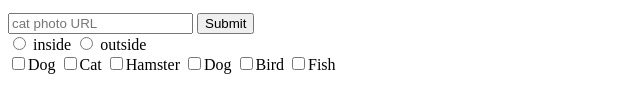
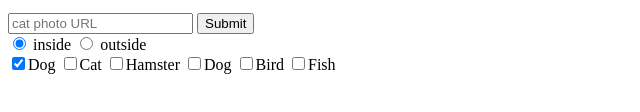
Before and after one commit to harispasicc/Repo09, a plain HTML site: page ex20/src/index.html in a window 1280 px wide. Shown: the part 582-694 px from the top of the page, 0-640 px from the left. Drawn offline with Linux system fonts and the light colour scheme.

Commit message:
Radio buttons

```diff
--- a/ex20/src/index.html
+++ b/ex20/src/index.html
@@ -22,13 +22,12 @@
         <li>mouse</li>
     </ul>
     <from action="/submit-cat-photo"> <input type="text" placeholder="cat photo URL" required>
-        <!-- It should show validation message to fill the the input,
-            but it does not show for me  -->
+
         <button type="submit">Submit</button>
     </from>
     <div>
         <label for="inside">
-            <input id="inside" type="radio" name="inside-outside" value="inside">
+            <input id="inside" type="radio" name="inside-outside" value="inside" checked>
             inside
         </label>
         <label for="outside">
@@ -38,7 +37,7 @@
     </div>
     <div>
         <label>
-            <input type="checkbox" name="favorite-pet" value="Dog">Dog
+            <input type="checkbox" name="favorite-pet" value="Dog" checked>Dog
         </label>
         <label>
             <input type="checkbox" name="favorite-pet" value="Cat">Cat
```
